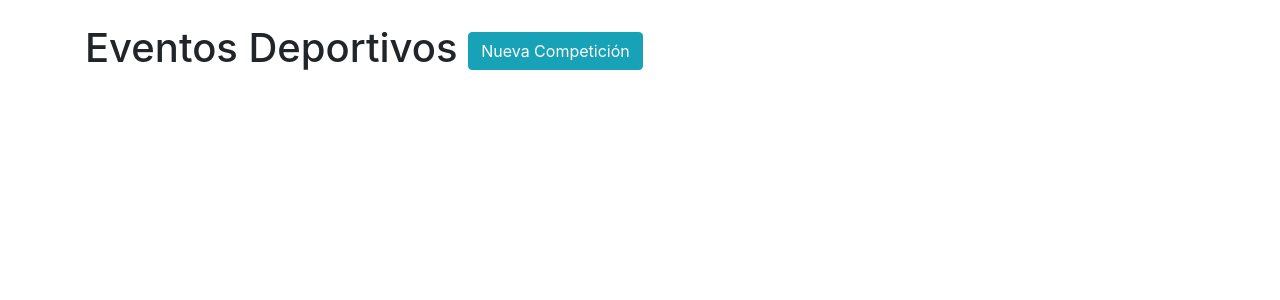
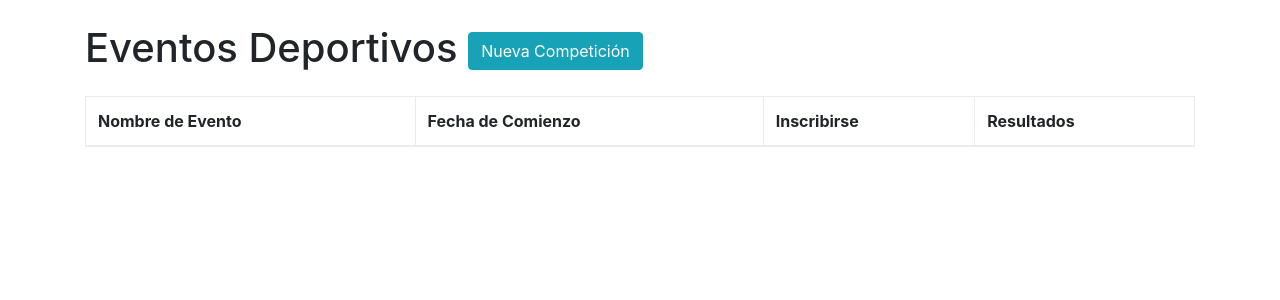
Before and after one commit to BrowniesftGray/Club-Tenis, a PHP site: page /eventos.php in a window 1280 px wide. Shown: the part 56-356 px from the top of the page. Run offline with PHP 8.4, Linux system fonts and the light colour scheme; lists and menus that the app fills with data are empty.

Commit message:
Tabla inicial

```diff
--- a/eventos.php
+++ b/eventos.php
@@ -137,11 +137,26 @@ session_start();
       <div class="row">
 
         <!-- Blog Entries Column -->
-        <div class="col-md-8">
+        <div class="col-md-12">
           <h1 class="my-4">
             Eventos Deportivos
             <a href="procesos/nuevaCompeticion.php" class="btn btn-info">Nueva Competición</a>
           </h1>
+          <table class="table table-bordered">
+            <thead>
+              <tr>
+                <th>Nombre de Evento</th>
+                <th>Fecha de Comienzo</th>
+                <th>Inscribirse</th>
+                <th>Resultados</th>
+              </tr>
+            </thead>
+            <tbody>
+              <?php
+
+              ?>
+            </tbody>
+          </table>
         </div>
       </div>
     </div>
```
